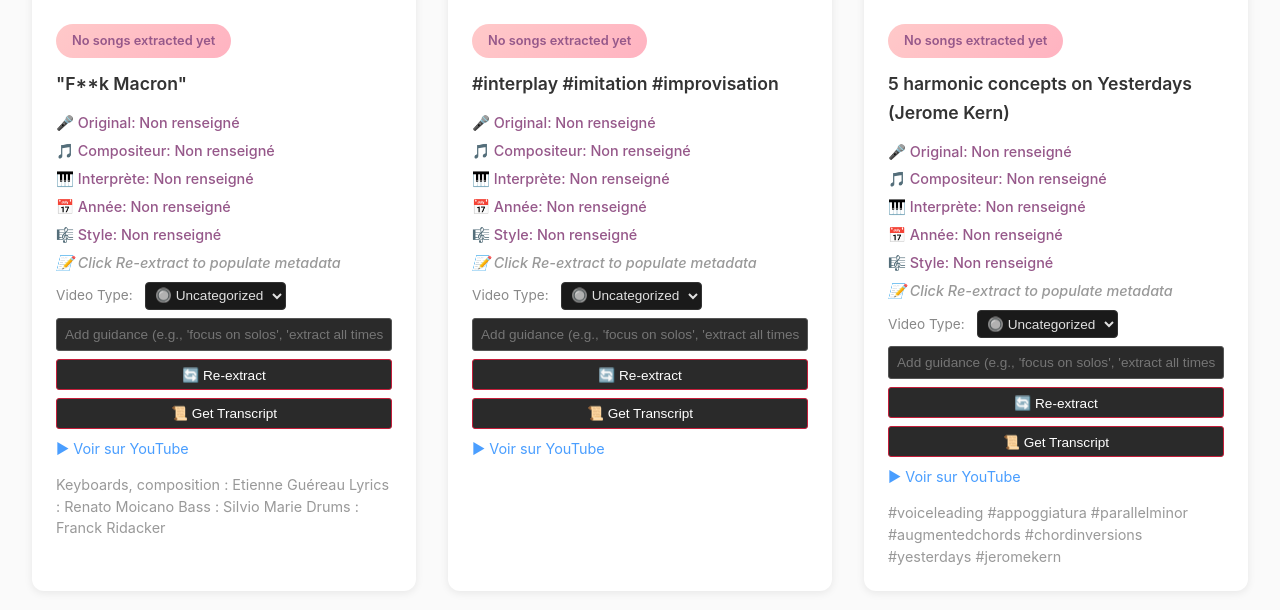
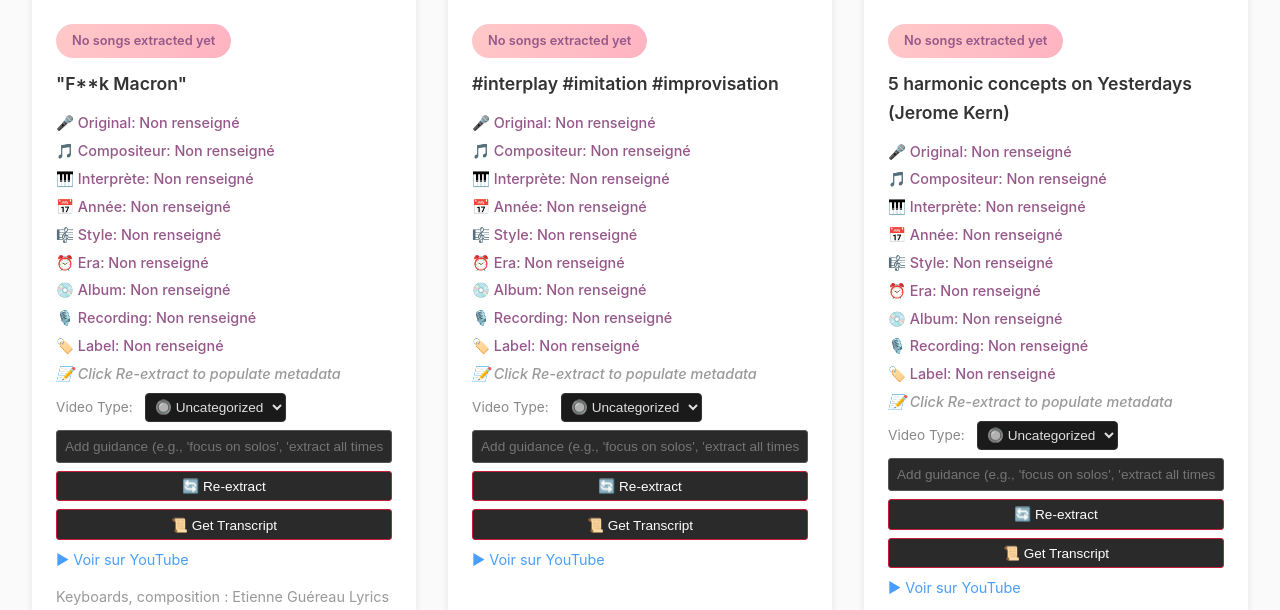
Before and after one commit to ColinusM/Piano-Jazz-Concept, a Flask app: page /?view=videos&sort=alpha in a window 1280 px wide. Shown: the part 1005-1615 px from the top of the page. Run offline with Flask 3, Linux system fonts and the light colour scheme; data comes from the database, SQL or seed files in the repository.

Commit message:
Add hover tooltips to LLM extraction UI and enable inline editing for all metadata fields
- Added title attributes to guidance input, video type dropdown, re-extract button, and get transcript button with descriptive hover text
- Made album, recording_year, record_label fields editable with admin edit icons
- Added era field display with inline editing capability (previously missing)
- All 10 metadata fields now support admin inline editing: song_title, composer, performer, original_artist, composition_year, style, era, album, recording_year, record_label

🤖 Generated with [Claude Code](https://claude.com/claude-code)

Co-Authored-By: Claude <noreply@anthropic.com>

```diff
--- a/templates/index.html
+++ b/templates/index.html
@@ -786,16 +786,56 @@
                     </p>
                     {% endif %}
 
-                    {% if video.album %}
-                    <p class="composer">💿 Album: {{ video.album }}</p>
+                    {% if video.era or is_admin %}
+                    <p class="composer">⏰ Era:
+                        {% if is_admin %}
+                        <span class="editable-field" data-id="{{ video.id }}" data-field="era">
+                            <span class="field-value">{{ video.era or 'Non renseigné' }}</span>
+                            <span class="edit-icon" onclick="editField(this)">✏️</span>
+                        </span>
+                        {% else %}
+                        {{ video.era }}
+                        {% endif %}
+                    </p>
                     {% endif %}
 
-                    {% if video.recording_year %}
-                    <p class="composer">🎙️ Recording: {{ video.recording_year }}</p>
+                    {% if video.album or is_admin %}
+                    <p class="composer">💿 Album:
+                        {% if is_admin %}
+                        <span class="editable-field" data-id="{{ video.id }}" data-field="album">
+                            <span class="field-value">{{ video.album or 'Non renseigné' }}</span>
+                            <span class="edit-icon" onclick="editField(this)">✏️</span>
+                        </span>
+                        {% else %}
+                        {{ video.album }}
+                        {% endif %}
+                    </p>
                     {% endif %}
 
-                    {% if video.record_label %}
-                    <p class="composer">🏷️ Label: {{ video.record_label }}</p>
+                    {% if video.recording_year or is_admin %}
+                    <p class="composer">🎙️ Recording:
+                        {% if is_admin %}
+                        <span class="editable-field" data-id="{{ video.id }}" data-field="recording_year">
+                            <span class="field-value">{{ video.recording_year or 'Non renseigné' }}</span>
+                            <span class="edit-icon" onclick="editField(this)">✏️</span>
+                        </span>
+                        {% else %}
+                        {{ video.recording_year }}
+                        {% endif %}
+                    </p>
+                    {% endif %}
+
+                    {% if video.record_label or is_admin %}
+                    <p class="composer">🏷️ Label:
+                        {% if is_admin %}
+                        <span class="editable-field" data-id="{{ video.id }}" data-field="record_label">
+                            <span class="field-value">{{ video.record_label or 'Non renseigné' }}</span>
+                            <span class="edit-icon" onclick="editField(this)">✏️</span>
+                        </span>
+                        {% else %}
+                        {{ video.record_label }}
+                        {% endif %}
+                    </p>
                     {% endif %}
 
                     {% if video.featured_artists %}
@@ -813,8 +853,8 @@
                     {% if is_admin %}
                     <div style="margin-top: 0.5rem;">
                         <div style="margin-bottom: 0.5rem;">
-                            <label style="font-size: 0.85rem; color: #888; margin-right: 0.5rem;">Video Type:</label>
-                            <select id="video-type-{{ video.video_id }}" onchange="updateVideoType({{ video.video_id }}, this.value)" style="background: #1a1a1a; color: #e0e0e0; border: 1px solid #333; border-radius: 4px; padding: 0.3rem; font-size: 0.85rem;">
+                            <label style="font-size: 0.85rem; color: #888; margin-right: 0.5rem;" title="Categorize the video content type">Video Type:</label>
+                            <select id="video-type-{{ video.video_id }}" onchange="updateVideoType({{ video.video_id }}, this.value)" style="background: #1a1a1a; color: #e0e0e0; border: 1px solid #333; border-radius: 4px; padding: 0.3rem; font-size: 0.85rem;" title="Analysis = Video analyzing specific songs/pieces; Non-analysis = Interviews, talks, theory discussions without specific song focus">
                                 <option value="uncategorized" {% if video.video_type == 'uncategorized' %}selected{% endif %}>🔘 Uncategorized</option>
                                 <option value="analysis" {% if video.video_type == 'analysis' %}selected{% endif %}>🎹 Song Analysis</option>
                                 <option value="non-analysis" {% if video.video_type == 'non-analysis' %}selected{% endif %}>💬 Talk/Interview</option>
@@ -823,11 +863,12 @@
                         <input type="text"
                                class="prompt-guidance-input"
                                id="guidance-{{ video.video_id }}"
-                               placeholder="Add guidance (e.g., 'focus on solos', 'extract all timestamps')...">
-                        <button class="reextract-btn" onclick="reextractVideo({{ video.video_id }}, this)">
+                               placeholder="Add guidance (e.g., 'focus on solos', 'extract all timestamps')..."
+                               title="Optional: Add specific instructions to guide the LLM extraction (e.g., 'focus on Brad Mehldau's solo', 'extract all chord changes', 'identify the specific album version')">
+                        <button class="reextract-btn" onclick="reextractVideo({{ video.video_id }}, this)" title="Re-run LLM extraction with current guidance to update song metadata">
                             🔄 Re-extract
                         </button>
-                        <button class="reextract-btn" onclick="getTranscript('{{ video.url }}', {{ video.video_id }})" style="margin-top: 0.5rem;">
+                        <button class="reextract-btn" onclick="getTranscript('{{ video.url }}', {{ video.video_id }})" style="margin-top: 0.5rem;" title="Fetch YouTube transcript (French/English) for additional context">
                             📜 Get Transcript
                         </button>
                         <div id="transcript-{{ video.video_id }}" class="transcript-display" style="display: none; margin-top: 0.5rem; background: #1a1a1a; padding: 1rem; border-radius: 4px; max-height: 300px; overflow-y: auto; font-size: 0.85rem; line-height: 1.6; white-space: pre-wrap;"></div>
```
